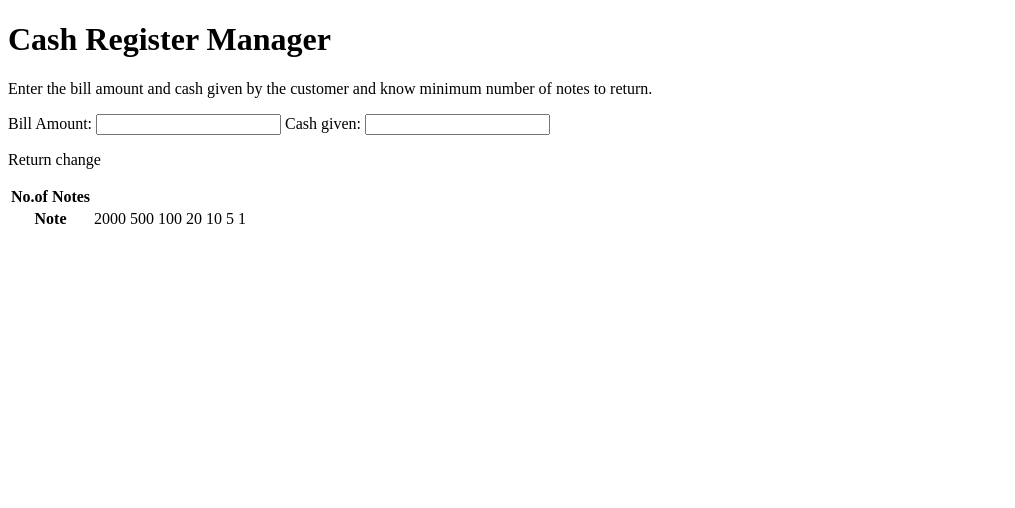
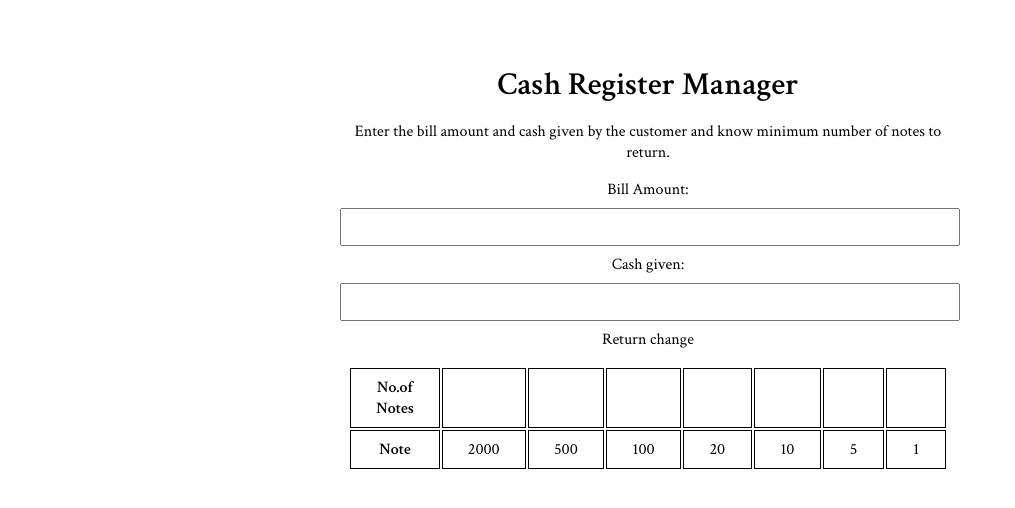
Before and after one commit to gayathri-kayapati/Cash_Register_Manager, a plain HTML site: page index.html in a window 1280 px wide. Shown: the whole page, without its empty margins (0-1015 px from the left). Drawn offline with Linux system fonts and the light colour scheme.

Commit message:
styles:added styles to the table and whole body

```diff
--- a/index.html
+++ b/index.html
@@ -5,6 +5,7 @@
     <meta http-equiv="X-UA-Compatible" content="IE=edge" />
     <meta name="viewport" content="width=device-width, initial-scale=1.0" />
     <title>Cash Register Manager</title>
+    <link href="styles.css" rel="stylesheet" />
   </head>
   <body>
     <h1>Cash Register Manager</h1>
@@ -16,8 +17,11 @@
     <input />
     <label>Cash given:</label>
     <input />
-    <p>Return change</p>
     <table>
+      <tbody>
+        <caption>
+          Return change
+        </caption>
         <tr>
           <th>No.of Notes</th>
           <td></td>
@@ -38,6 +42,7 @@
           <td>5</td>
           <td>1</td>
         </tr>
+      </tbody>
     </table>
   </body>
 </html>
--- a/styles.css
+++ b/styles.css
@@ -0,0 +1,17 @@
+@import url("https://fonts.googleapis.com/css2?family=Crimson+Text:wght@400;600&family=Kalam:wght@300&family=Merriweather:wght@400;700&family=Roboto:wght@300;700&family=Ubuntu:wght@300;400&display=swap");
+* {
+  width: 600px;
+  margin: auto;
+  font-family: "Crimson Text", serif;
+  padding: 0.5rem;
+}
+body {
+  display: flex;
+  flex-direction: column;
+  text-align: center;
+  padding: 3rem 0rem;
+}
+table th,
+td {
+  border: 1px solid black;
+}
```
Lines whose indentation alone changed are shown as unchanged.
